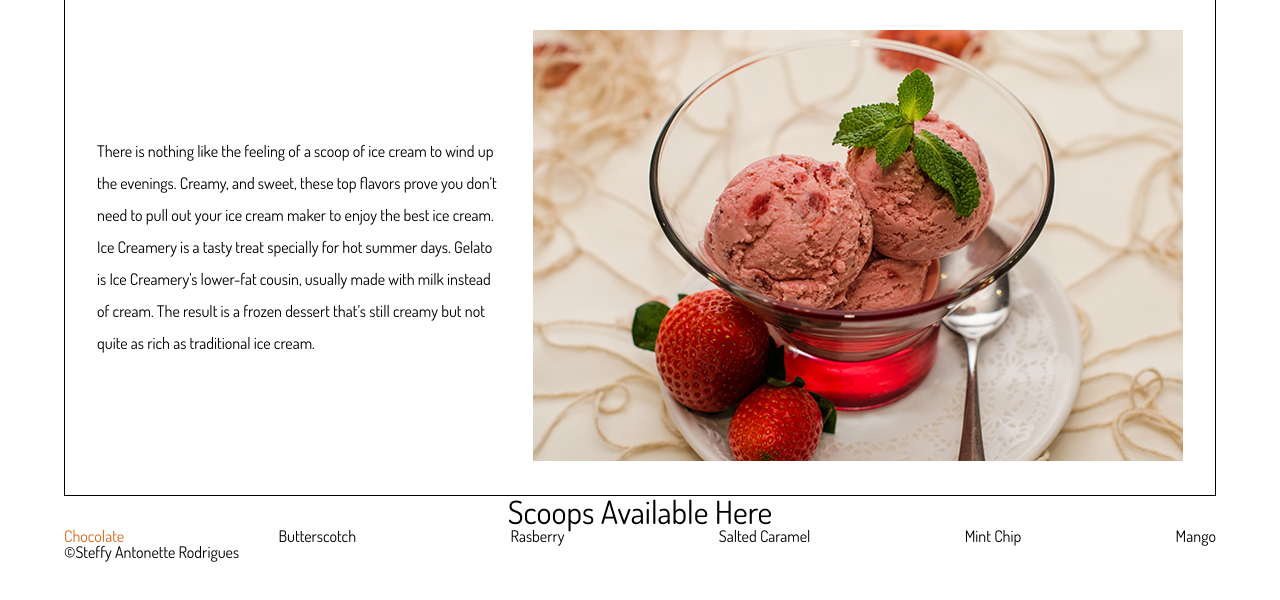
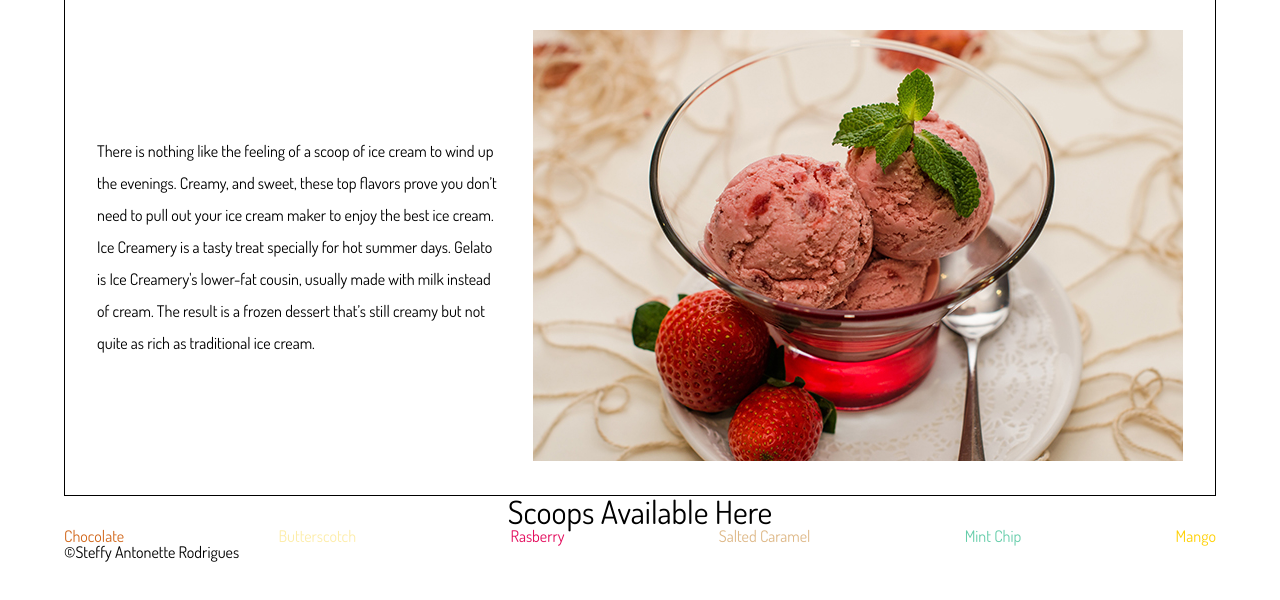
Before and after one commit to rodr0238/rodr0238.github.io, a plain HTML site: page mtm6201/prototype/index.html in a window 1280 px wide. Shown: the part 180-780 px from the top of the page. Drawn offline with Linux system fonts and the light colour scheme.

Commit message:
added color to scoops

```diff
--- a/mtm6201/prototype/style.css
+++ b/mtm6201/prototype/style.css
@@ -71,6 +71,26 @@ h1 {
 
 ul li:nth-child(1) {
     color: chocolate;
+}
+
+ul li:nth-child(2) {
+    color: rgb(253, 237, 170);
+}
+
+ul li:nth-child(3) {
+    color: rgba(227, 11, 92);
+}
+
+ul li:nth-child(4) {
+    color: burlywood;
+}
+
+ul li:nth-child(5) {
+    color: mediumaquamarine;
+}
+
+ul li:nth-child(6) {
+    color: rgb(255, 209, 5);
 }
 
 ul {
```
